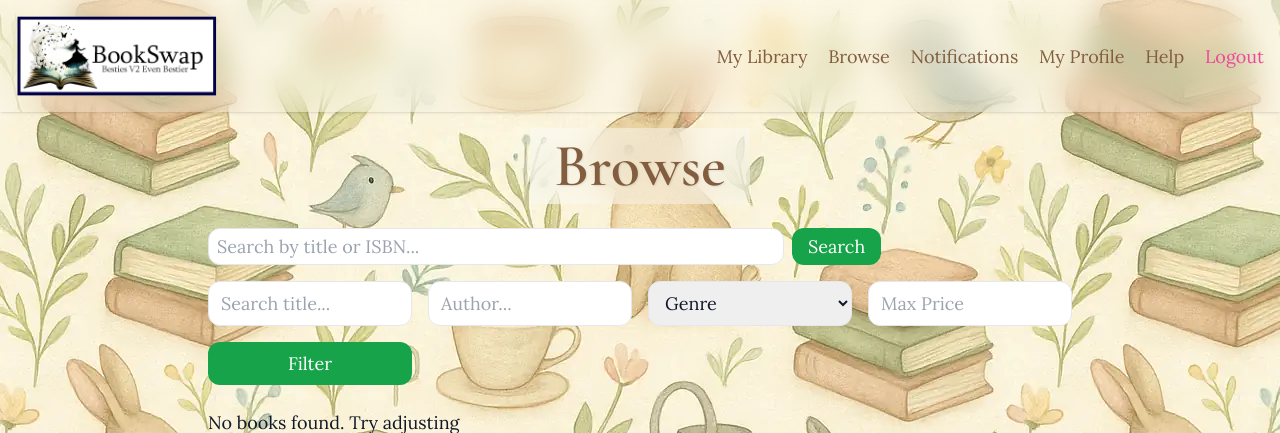
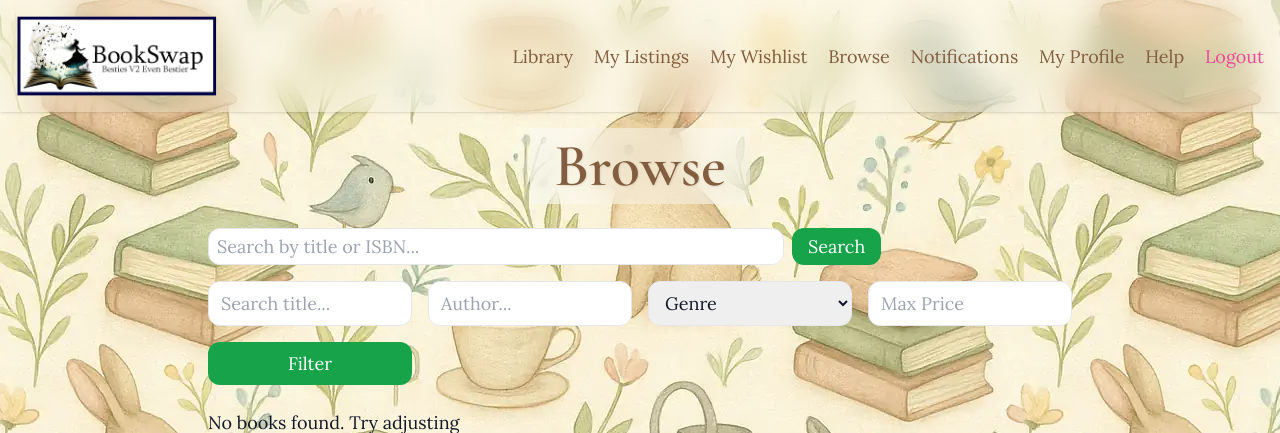
Before and after one commit to Web-Development-UAlberta/exsm-3951-exsm-3943-spring-2025-python-c-project-bookswap-besties-v2-even-bestier, a Django app: page /library/browse/ in a window 1280 px wide. Shown: the top 433 px of the page. Run offline with Django 5.2, Linux system fonts and the light colour scheme; the visitor is signed in with stand-in values (Sample User, id 1); data that the repository does not hold is empty; some libraries are stand-ins or nearby versions.

Commit message:
Moved 'My Listings' and 'Wishlist' section to separate pages from 'My Library'

```diff
--- a/src/exsm3951_bookswap/bookswap/urls.py
+++ b/src/exsm3951_bookswap/bookswap/urls.py
@@ -4,11 +4,13 @@ from . import views
 urlpatterns = [
     path('', views.library_view, name='library'),
     path('browse/', views.browse_books_view, name='browse_books'),
+    path('wishlist/', views.view_wishlist, name='view_wishlist'),
     path('wishlist/add/<int:book_id>/', views.add_to_wishlist, name='add_to_wishlist'),
     path('wishlist/remove/<int:wishlist_id>/', views.remove_from_wishlist, name='remove_from_wishlist'),
     path('browse/search/', views.book_search_view, name='book_search'),
     path('books/create/', views.book_create_from_search, name='book_create_from_search'),
     # path('book-listings/create', views.create_book_listing, name='create_book_listing'),
+    path('my-book-listings/', views.view_my_book_listings, name='view_my_book_listings'),
     path('book-listings/<int:book_listing_id>/', views.view_book_listing, name='view_book_listing'),
     path('book-listings/<int:book_listing_id>/edit', views.edit_book_listing, name='edit_book_listing'),
     path('book-listings/<int:book_listing_id>/delete', views.delete_book_listing, name='delete_book_listing'),
--- a/src/exsm3951_bookswap/bookswap/views.py
+++ b/src/exsm3951_bookswap/bookswap/views.py
@@ -10,11 +10,13 @@ from django.contrib import messages
 
 @login_required
 def library_view(request):
-    my_books = BookListing.objects.filter(member_owner=request.user)
-    wishlist = WishList.objects.filter(member=request.user)
-    return render(request, "library/library.html", {
-        "my_books": my_books,
-        "wishlist": wishlist
+    return render(request, "library/library.html")
+
+@login_required
+def view_my_book_listings(request):
+    my_book_listings = BookListing.objects.filter(member_owner=request.user)
+    return render(request, "book-listings/my-book-listings.html", {
+        "my_book_listings": my_book_listings,
     })
 
 @login_required
@@ -64,6 +66,7 @@ def remove_from_wishlist(request, wishlist_id):
     return redirect(request.META.get('HTTP_REFERER', 'browse_books'))
 
 
+@login_required
 def book_search_view(request):
     query = request.GET.get('q', '')
     results = get_books_data(query) if query else []
@@ -105,3 +108,9 @@ def edit_book_listing(request, book_listing_id):
 def delete_book_listing(request, book_listing_id):
     book_listing = get_object_or_404(BookListing, pk=book_listing_id)
     return render(request, 'book-listings/book-listing.html', {'book_listing': book_listing})
+
+
+@login_required
+def view_wishlist(request):
+    wishlist_items = WishList.objects.filter(member=request.user)
+    return render(request, 'wishlist/wishlist.html', {'wishlist': wishlist_items})
--- a/src/exsm3951_bookswap/templates/base.html
+++ b/src/exsm3951_bookswap/templates/base.html
@@ -53,7 +53,17 @@
           <a href="{% url 'library' %}"
               style="color: #825d3f;"
               class="{% if request.path == '/listing/' %}underline{% else %}hover:underline{% endif %}">
-              My Library
+              Library
+          </a>
+          <a href="{% url 'view_my_book_listings' %}"
+              style="color: #825d3f;"
+              class="{% if request.path == '/my-book-listings/' %}underline{% else %}hover:underline{% endif %}">
+              My Listings
+          </a>
+          <a href="{% url 'view_wishlist' %}"
+              style="color: #825d3f;"
+              class="{% if request.path == '/wishlist/' %}underline{% else %}hover:underline{% endif %}">
+              My Wishlist
           </a>
 
           <a href="{% url 'browse_books' %}"
```
Also changed, not shown: src/exsm3951_bookswap/templates/book-listings/my-book-listings.html (added, +29 -0 lines), src/exsm3951_bookswap/templates/library/library.html (+2 -39 lines), src/exsm3951_bookswap/templates/wishlist/wishlist.html (added, +34 -0 lines).
